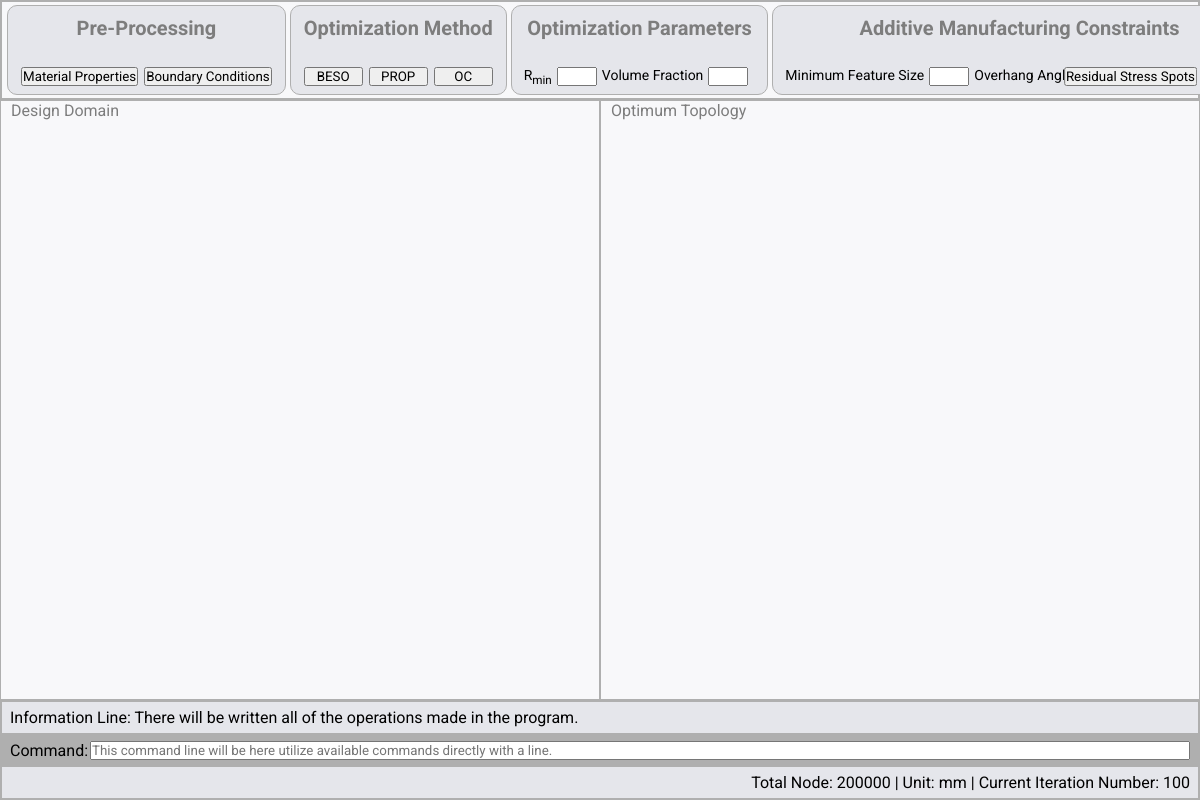
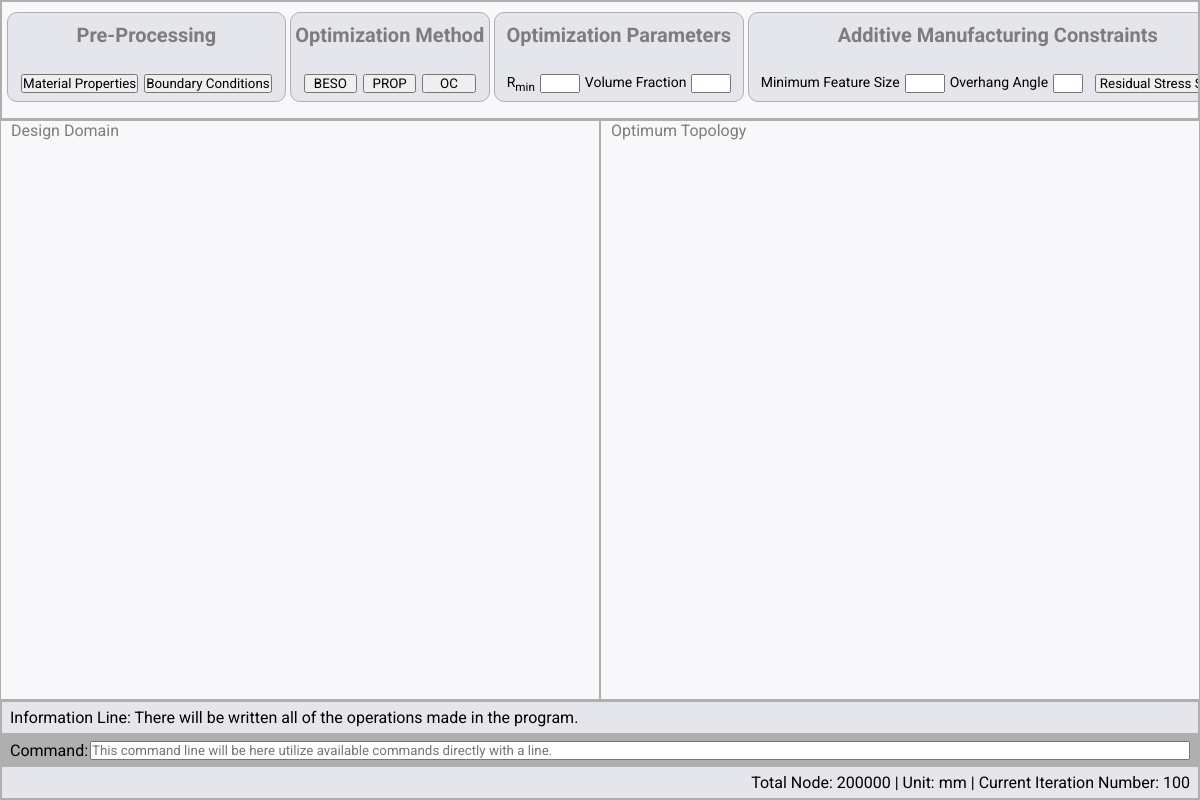
Before and after one commit to Electron-Frontend-Project/Electron-App-Frontend, an Electron app: page renderer/index.html in a window 1200 px wide. Drawn offline with Linux system fonts and the light colour scheme.

Commit message:
Corrected sidebar's responsiveness

```diff
--- a/package.json
+++ b/package.json
@@ -9,7 +9,7 @@
   },
   "author": "Helin Varoğlu",
   "license": "MIT",
-  "dependencies": {
-    "electron": "^25.3.2"
+  "devDependencies": {
+    "electron": "^26.2.0"
   }
 }
--- a/renderer/css/style.css
+++ b/renderer/css/style.css
@@ -24,8 +24,8 @@ body {
   height: 100vh;
   background: var(--body-color);
   display: flex;
-  overflow-y: auto;
-  overflow-x: auto;
+  /* overflow-y: auto;
+  overflow-x: auto; */
 }
 
 /* Sidebar Properties */
@@ -39,12 +39,12 @@ body {
 /* Sidebar */
 
 .sidebar {
-  position: fixed;
+  /* position: fixed;
   top: 0;
-  left: 0;
-  height: 100px;
+  left: 0; */
+  height: 120px;
   width: 100%;
-  padding: 3px 3px;
+  padding: 10px 3px 3px;
   display: flex;
   flex-wrap: nowrap;
   white-space: nowrap;
@@ -53,6 +53,7 @@ body {
   -moz-box-sizing: border-box;
   -webkit-box-sizing: border-box;
   border: 2px solid var(--primary-color-dark);
+  overflow-x: auto;
 }
 
 .sidebar ul {
@@ -62,17 +63,17 @@ body {
 }
 
 .sidebar ul li {
-  position: sticky;
+  /* position: sticky;
   right: 0;
-  left: 0;
+  left: 0; */
   display: flex;
-  max-height: 100px;
+  max-height: 90px;
   width: 100%;
 }
 
 .sidebar .sidebar-item {
-  position: relative;
-  top: 0;
+  /* position: relative;
+  top: 0; */
   /* left: 0;
   right: 0; */
   height: 90px;
@@ -93,6 +94,30 @@ body {
   border: 1px solid var(--primary-color-dark);
 }
 
+#opti-method {
+  width: 15%;
+  min-width: 200px;
+}
+
+#opti-parameters {
+  width: 18%;
+  min-width: 250px;
+}
+
+#preprocessing {
+  width: 20%;
+  min-width: 250px;
+}
+
+#manu-cons {
+  width: 32%;
+  min-width: 500px;
+}
+
+#button-group {
+  width: 15%;
+  min-width: 200px;
+}
 
 .sidebar-item button,
 .sidebar-item input {
@@ -184,8 +209,8 @@ body {
   top: 0;
   left: 0;
   width: 50%;
-  height: calc(100% - 200px);
-  margin-top: 100px;
+  height: calc(100% - 220px);
+  margin-top: 120px;
   margin-bottom: 100px;
   border: 1px solid var(--primary-color-dark);
 }
@@ -195,8 +220,8 @@ body {
   top: 0;
   right: 0;
   width: 50%;
-  height: calc(100% - 200px);
-  margin-top: 100px;
+  height: calc(100% - 220px);
+  margin-top: 120px;
   margin-bottom: 100px;
   border: 1px solid var(--primary-color-dark);
 }
```
Also changed, not shown: 1 other file.
